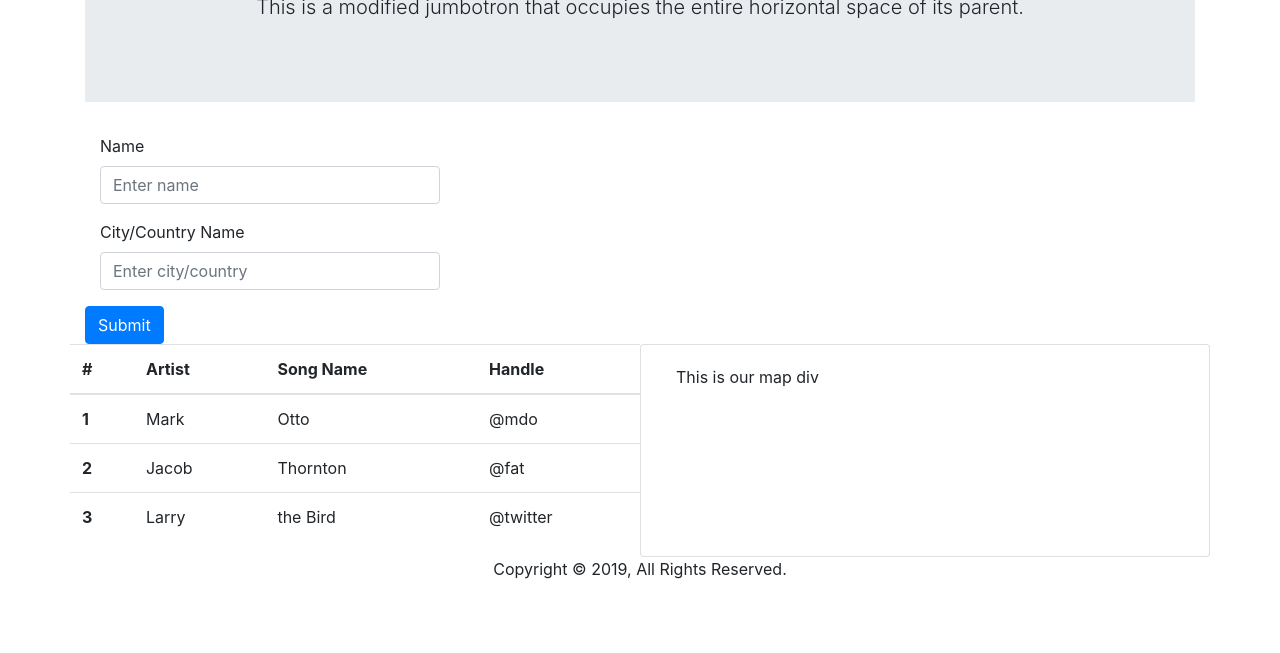
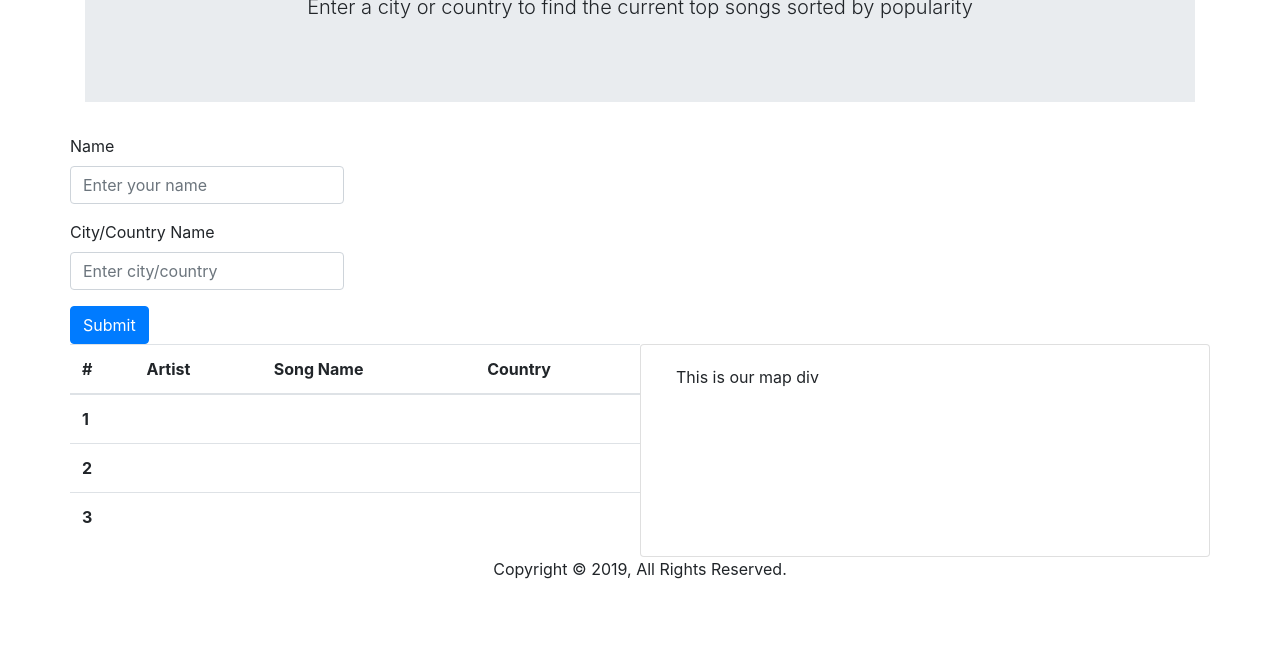
Before and after one commit to mityapetrenko/Project-1, a plain HTML site: page index.html in a window 1280 px wide. Shown: the part 147-800 px from the top of the page. Drawn offline with nearby package versions, Linux system fonts and the light colour scheme.

Commit message:
we out here tryin

```diff
--- a/index.html
+++ b/index.html
@@ -13,28 +13,33 @@
 
 <body>
     <div class="container">
-        <div class="jumbotron jumbotron-fluid">
+        <div class="jumbotron jumbotron-fluid text-center">
             <div class="container">
-                <h1 class="display-4">Fluid jumbotron</h1>
-                <p class="lead">This is a modified jumbotron that occupies the entire horizontal space of its parent.
+                <h1 class="display-4">Top world music charts</h1>
+                <p class="lead">Enter a city or country to find the current top songs sorted by popularity
                 </p>
             </div>
         </div>
         <div id="buttons-div">
 
         </div>
+        <div class="row">
+            <div class col-md-4>
                 <form>
-            <div class="form-group col-md-4">
+
+                    <div class="form-group">
                         <label for="name-input">Name</label>
                         <input type="name" class="form-control" id="name-input" aria-describedby="emailHelp"
-                    placeholder="Enter name">
+                            placeholder="Enter your name">
                     </div>
-            <div class="form-group col-md-4">
+                    <div class="form-group">
                         <label for="search-querry">City/Country Name</label>
                         <input type="text" class="form-control" id="search-querry" placeholder="Enter city/country">
                     </div>
                     <button type="submit" class="btn btn-primary">Submit</button>
                 </form>
+            </div>
+        </div>
         <div class="row">
             <table class="table col-md-6">
                 <thead>
@@ -42,27 +47,27 @@
                         <th scope="col">#</th>
                         <th scope="col">Artist</th>
                         <th scope="col">Song Name</th>
-                        <th scope="col">Handle</th>
+                        <th scope="col">Country</th>
                     </tr>
                 </thead>
                 <tbody>
                     <tr>
                         <th scope="row">1</th>
-                        <td>Mark</td>
-                        <td>Otto</td>
-                        <td>@mdo</td>
+                        <td></td>
+                        <td></td>
+                        <td></td>
                     </tr>
                     <tr>
                         <th scope="row">2</th>
-                        <td>Jacob</td>
-                        <td>Thornton</td>
-                        <td>@fat</td>
+                        <td></td>
+                        <td></td>
+                        <td></td>
                     </tr>
                     <tr>
                         <th scope="row">3</th>
-                        <td>Larry</td>
-                        <td>the Bird</td>
-                        <td>@twitter</td>
+                        <td></td>
+                        <td></td>
+                        <td></td>
                     </tr>
                 </tbody>
             </table>
@@ -73,7 +78,7 @@
             </div>
         </div>
     </div>
-    <footer>
+    <footer class="text-center">
         Copyright &copy;
         <script type="text/javascript">
             document.write(new Date().getFullYear());
```
Also changed, not shown: assets/css/style.css (added). Lines whose indentation alone changed are shown as unchanged.
